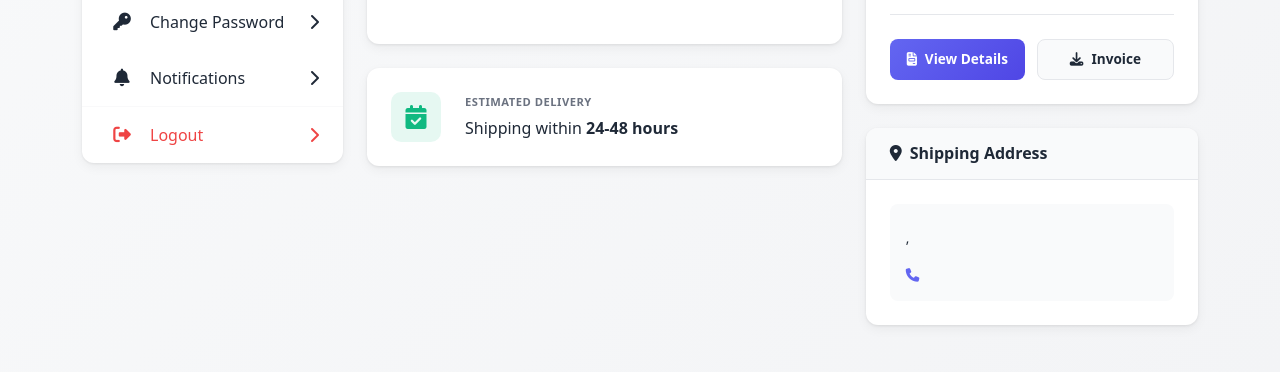
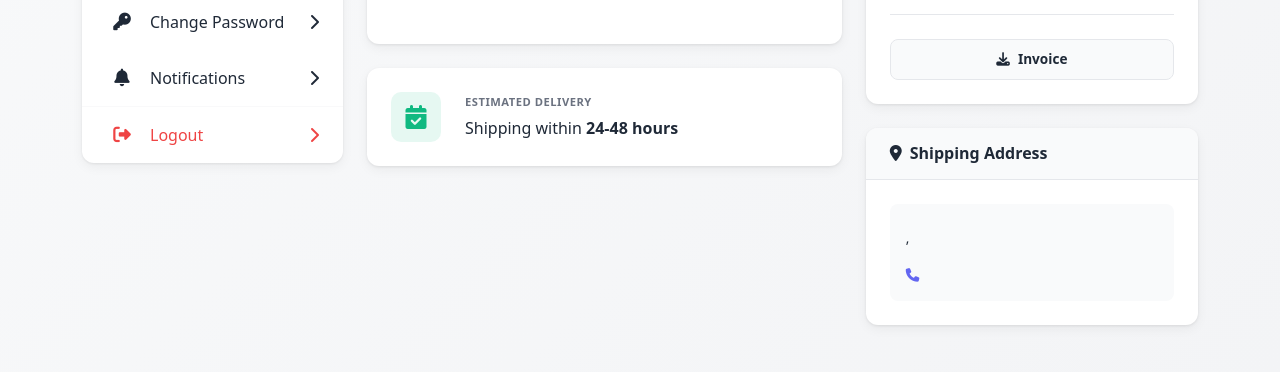
Before and after one commit to ishmaelabdulai86-boop/E_Commence, a Django app: template templates/orders/track.html in a window 1280 px wide. Shown: the part 775-1147 px from the top of the page. Run offline with Django 5.2, Linux system fonts and the light colour scheme; the template is opened without the code that fills it, so the values that code supplies are empty.

Commit message:
Removed view detail button from order tracking page.

```diff
--- a/templates/orders/track.html
+++ b/templates/orders/track.html
@@ -296,9 +296,11 @@
                                 {% endif %}
 
                                 <div class="action-buttons">
-                                    <a href="{% url 'orders:order_detail' order.order_number %}" class="action-btn primary">
+                                    <!---
+                                    <a href="{% url 'orders:order_list' %}" class="action-btn primary">
                                         <i class="fas fa-file-invoice me-2"></i>View Details
                                     </a>
+                                    --->
                                     <a href="{% url 'orders:download_invoice' order.order_number %}" class="action-btn secondary">
                                         <i class="fas fa-download me-2"></i>Invoice
                                     </a>
```
